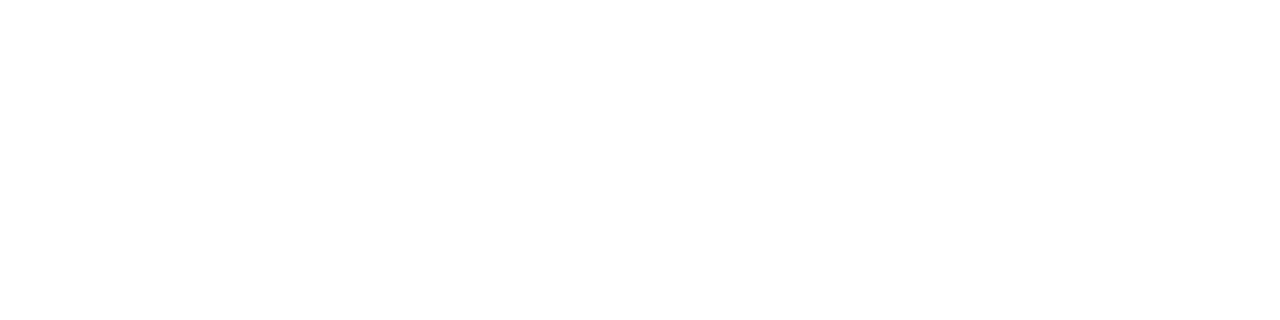
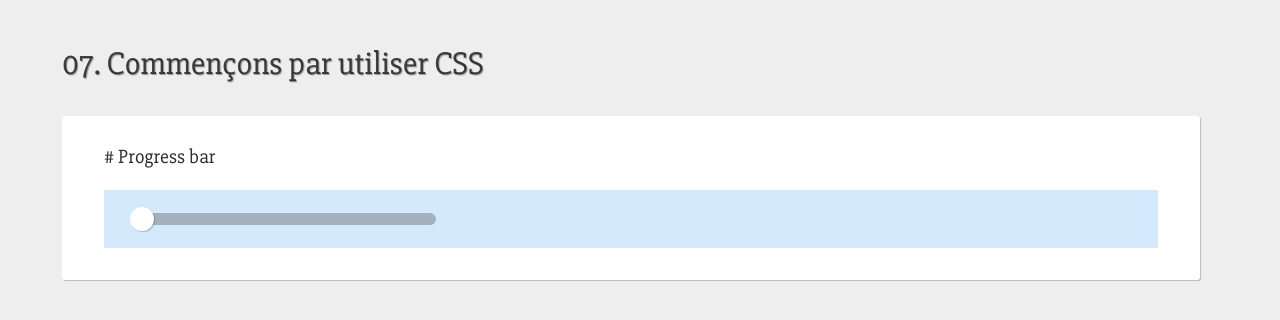
Before and after one commit to AlexisTessier/slot-animation-testing, a plain HTML site: page example-01/index.html in a window 1280 px wide. Drawn offline with Linux system fonts and the light colour scheme.

Commit message:
progress on css part

```diff
--- a/assets/common.css
+++ b/assets/common.css
@@ -0,0 +1,146 @@
+@import url('https://fonts.googleapis.com/css?family=Slabo+27px');
+
+/* http://meyerweb.com/eric/tools/css/reset/
+   v2.0 | 20110126
+   License: none (public domain)
+*/
+
+html, body, div, span, applet, object, iframe,
+h1, h2, h3, h4, h5, h6, p, blockquote, pre,
+a, abbr, acronym, address, big, cite, code,
+del, dfn, em, img, ins, kbd, q, s, samp,
+small, strike, strong, sub, sup, tt, var,
+b, u, i, center,
+dl, dt, dd, ol, ul, li,
+fieldset, form, label, legend,
+table, caption, tbody, tfoot, thead, tr, th, td,
+article, aside, canvas, details, embed,
+figure, figcaption, footer, header, hgroup,
+menu, nav, output, ruby, section, summary,
+time, mark, audio, video {
+	margin: 0;
+	padding: 0;
+	border: 0;
+	font-size: 100%;
+	font: inherit;
+	vertical-align: baseline;
+}
+/* HTML5 display-role reset for older browsers */
+article, aside, details, figcaption, figure,
+footer, header, hgroup, menu, nav, section {
+	display: block;
+}
+body {
+	line-height: 1;
+}
+ol, ul {
+	list-style: none;
+}
+blockquote, q {
+	quotes: none;
+}
+blockquote:before, blockquote:after,
+q:before, q:after {
+	content: '';
+	content: none;
+}
+table {
+	border-collapse: collapse;
+	border-spacing: 0;
+}
+
+/*-------------------------*/
+
+html{
+	width: 100%;
+	background-color: rgba(22, 22, 22, 0.072);
+	color:rgba(0, 0, 0, 0.82);
+	font-family: 'Slabo 27px', serif;
+	font-size: 18px;
+	line-height: 1.3em;
+	letter-spacing: 0.003em;
+}
+
+body{
+	max-width: 1200px;
+	margin: auto;
+	padding: 48px 80px 35px 62px;
+}
+
+h1{
+	font-size: 1.8rem;
+	opacity: 0.88;
+	text-shadow: 1px 1px 1px rgba(0,0,0,0.42);
+	margin-bottom: 2rem;
+}
+
+.progress-bar-container,
+.switch-button-container{
+	display: block;
+	background-color: white;
+	padding: 32px 42px;
+	margin-bottom: 20px;
+	border-radius:3px;
+	box-shadow: 1px 1px 1px rgba(0,0,0,0.22);
+}
+
+.hide-progress-bar .progress-bar-container{
+	display: none !important;
+}
+
+.hide-switch-button .switch-button-container{
+	display: none !important;
+}
+
+.progress-bar-container::before,
+.switch-button-container::before{
+	display: block;
+	font-size: 1.1rem;
+	margin-bottom: 1.2rem;
+}
+
+.progress-bar-container::before{
+	content:'# Progress bar';
+}
+
+.switch-button-container::before{
+	content:'# Switch button';
+}
+
+.component-background{
+	display: block;
+	padding: 23px 32px;
+	background-color: rgba(60, 156, 235, 0.22);
+	border-radius:
+}
+
+.progress-bar-track{
+	display: block;
+	position: relative;
+	background-color: rgba(60, 60, 60, 0.32);
+	border-radius: 6px;
+	width: 300px;
+	height: 12px;
+}
+
+.progress-bar-cursor{
+	display: block;
+	position: absolute;
+	top:0;
+	left:0;
+	width: 100%;
+	height: 100%;
+}
+
+.progress-bar-cursor::before{
+	display: block;
+	content: '';
+	width: 24px;
+	height: 24px;
+	border-radius: 50%;
+	background-color: white;
+	box-shadow: 1px 1px 1px rgba(0,0,0,0.22);
+	position: absolute;
+	top:-6px;
+	left:-6px;
+}
--- /dev/null
+++ b/assets/common.js
@@ -0,0 +1,13 @@
+window.domReady = function ready(fn) {
+  if (document.attachEvent ? document.readyState === "complete" : document.readyState !== "loading"){
+    fn();
+  } else {
+    document.addEventListener('DOMContentLoaded', fn);
+  }
+}
+
+domReady(()=>{
+	if (typeof window.main === 'function') {
+		window.main();
+	}
+});
--- a/example-01/index.html
+++ b/example-01/index.html
@@ -1,18 +1,32 @@
 <!DOCTYPE html>
-<html>
+<html class="hide-switch-button">
 <head>
 	<meta charset="utf-8">
 	<link rel="stylesheet" type="text/css" href="../assets/common.css">
 	<link rel="stylesheet" type="text/css" href="./index.css">
+	<script type="text/javascript" src="../assets/common.js"></script>
 </head>
 <body>
-	<h1></h1>
+	<h1>07. Commençons par utiliser CSS</h1>
+
+	<div class="progress-bar-container">
+		<div class="component-background">
+			<div class="progress-bar-track">
+				<div class="progress-bar-cursor"></div>
+			</div>
+		</div>
+	</div>
+
+	<div class="switch-button-container"></div>
 </body>
 <style type="text/css">
-
 </style>
 <script type="text/javascript" src="./index.js"></script>
-<script type="text/javascript">
+<script type="text/javascript">function main() {
+	const cursor = document.querySelector('.progress-bar-cursor');
 
-</script>
+	getVideoProgress(progress => {
+		cursor.style.transform = `translateX(${progress*100}%)`
+	})
+}</script>
 </html>
```
Also changed, not shown: notes.md (+3 -3 lines), plan.md (+7 -6 lines), slides/06-animer-un-rond.md (added, +6 -0 lines), slides/07-just-css.md (added, +8 -0 lines).
